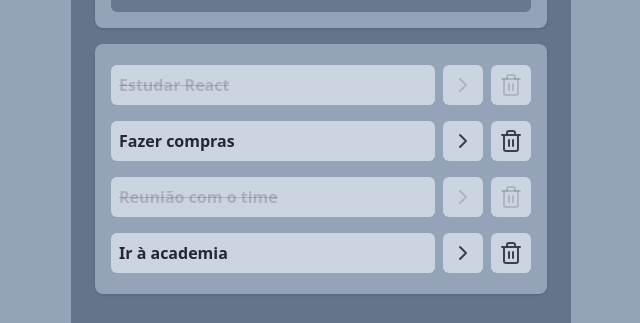
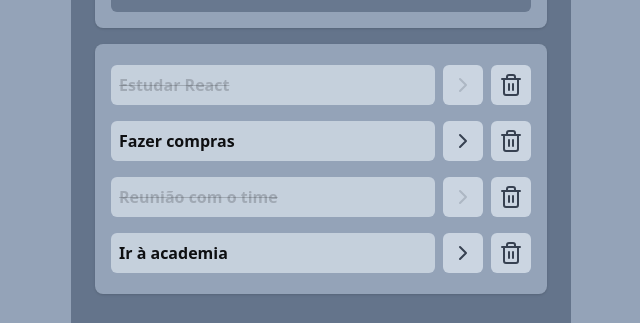
Before and after one commit to Carecsnay/Lista-de-Tarefa-ReactJS-com-Persistencia, a React (Vite) app: page / in a window 1280 px wide. Shown: the part 391-714 px from the top of the page, without its empty margins (319-959 px from the left). Built offline with nearby package versions, Linux system fonts and the light colour scheme.

Commit message:
feat: add task details navigation and update task descriptions

```diff
--- a/src/App.jsx
+++ b/src/App.jsx
@@ -1,32 +1,37 @@
 import { useState } from "react";
+import { v4 } from "uuid";
+import { useNavigate } from "react-router-dom";
+
+import AddTask from "./components/AddTask";
 import Tasks from "./components/Tasks";
-import AddTask from "./components/AddTask";
-import { v4 } from "uuid";
 
 function App() {
+  const navigate = useNavigate();
+
   const [tasks, setTasks] = useState([
     {
       id: 1,
       title: "Estudar React",
-      description: "28 de julho de 2025 às 10:00",
+      description: "Antes do mega hiper super evento FSC acontecer!",
       isCompleted: true,
     },
     {
       id: 2,
       title: "Fazer compras",
-      description: "29 de julho de 2025 às 14:30",
+      description:
+        "Comprar itens essenciais no supermercado às 14:30 do dia 29/07/2025",
       isCompleted: false,
     },
     {
       id: 3,
       title: "Reunião com o time",
-      description: "30 de julho de 2025 às 09:00",
+      description: "Participar do clube da leitura no dia 31/07/2025",
       isCompleted: true,
     },
     {
       id: 4,
       title: "Ir à academia",
-      description: "31 de julho de 2025 às 18:00",
+      description: "Pra que? se eu já tenho tudo em casa?",
       isCompleted: false,
     },
   ]);
@@ -57,6 +62,13 @@ function App() {
     setTasks(newTasks);
   }
 
+  function seeDetailsClick(task) {
+    const query = new URLSearchParams();
+    query.set("title", task.title);
+    query.set("description", task.description);
+    navigate(`/task?title=${query.toString()}}`);
+  }
+
   return (
     <div className="flex h-screen w-screen flex-col items-center justify-center bg-slate-400 p-6">
       <div className="min-w-[500px] space-y-4 rounded-xl bg-slate-500 px-6 py-12">
@@ -68,6 +80,7 @@ function App() {
           tasks={tasks}
           onTaskClick={onTaskClick}
           onDeleteTaskClick={onDeleteTaskClick}
+          seeDetailsClick={seeDetailsClick}
         />
       </div>
     </div>
--- a/src/components/Tasks.jsx
+++ b/src/components/Tasks.jsx
@@ -1,29 +1,31 @@
 import { ChevronRightIcon, Trash2 } from "lucide-react";
 
-function Tasks({ tasks, onTaskClick, onDeleteTaskClick }) {
+function Tasks({ tasks, onTaskClick, onDeleteTaskClick, seeDetailsClick }) {
   return (
     <div>
       <ul className="flex min-h-[250px] flex-col justify-center space-y-4 rounded-lg bg-slate-400 p-4 shadow">
-        {tasks.map((tasks) => (
-          <li className="flex gap-2" key={tasks.id}>
+        {tasks.map((task) => (
+          <li className="flex gap-2" key={task.id}>
             <button
               onClick={() => {
-                onTaskClick(tasks.id);
+                onTaskClick(task.id);
               }}
-              className={`w-full rounded-md bg-slate-300 p-2 text-left font-semibold text-gray-800 ${tasks.isCompleted && "text-opacity-20 line-through"}`}
+              className={`w-full rounded-md bg-slate-300 p-2 text-left font-semibold text-black opacity-90 ${task.isCompleted && "text-opacity-20 line-through"}`}
             >
-              {tasks.title}
+              {task.title}
             </button>
             <button
-              className={`rounded-md bg-slate-300 p-2 font-semibold text-gray-700 ${tasks.isCompleted && "text-opacity-20"}`}
+              className={`rounded-md bg-slate-300 p-2 font-semibold text-gray-700 ${task.isCompleted && "text-opacity-20"}`}
+              disabled={task.isCompleted}
+              onClick={() => seeDetailsClick(task)}
             >
               <ChevronRightIcon />
             </button>
             <button
               onClick={() => {
-                onDeleteTaskClick(tasks.id);
+                onDeleteTaskClick(task.id);
               }}
-              className={`rounded-md bg-slate-300 p-2 font-semibold text-gray-700 ${tasks.isCompleted && "text-opacity-20"}`}
+              className={`rounded-md bg-slate-300 p-2 font-semibold text-gray-700`}
             >
               <Trash2 />
             </button>
--- a/src/main.jsx
+++ b/src/main.jsx
@@ -12,7 +12,7 @@ const router = createBrowserRouter([
     element: <App />,
   },
   {
-    path: "/tasks",
+    path: "/task",
     element: <TaskPage />,
   },
 ]);
--- a/src/pages/TaskPage.jsx
+++ b/src/pages/TaskPage.jsx
@@ -1,7 +1,19 @@
+import { useSearchParams } from "react-router-dom";
+
 function TaskPage() {
+  const [searchParams] = useSearchParams();
+  const title = searchParams.get("title");
+  const description = searchParams.get("description");
   return (
-    <div className="flex h-screen w-screen flex-col items-center justify-center bg-slate-400 p-6">
-      <h1>page</h1>
+    <div className="flex h-screen w-screen flex-col items-center bg-slate-500 p-6">
+      <div className="space-y-4 rounded-md bg-slate-400 p-4">
+        <p className="w-[500px] rounded-md bg-slate-300 p-2 text-center font-semibold uppercase text-gray-700">
+          {title}
+        </p>
+        <p className="min-h-52 w-[500px] rounded-md bg-slate-300 p-2 text-justify font-semibold text-gray-700">
+          {description}
+        </p>
+      </div>
     </div>
   );
 }
```
